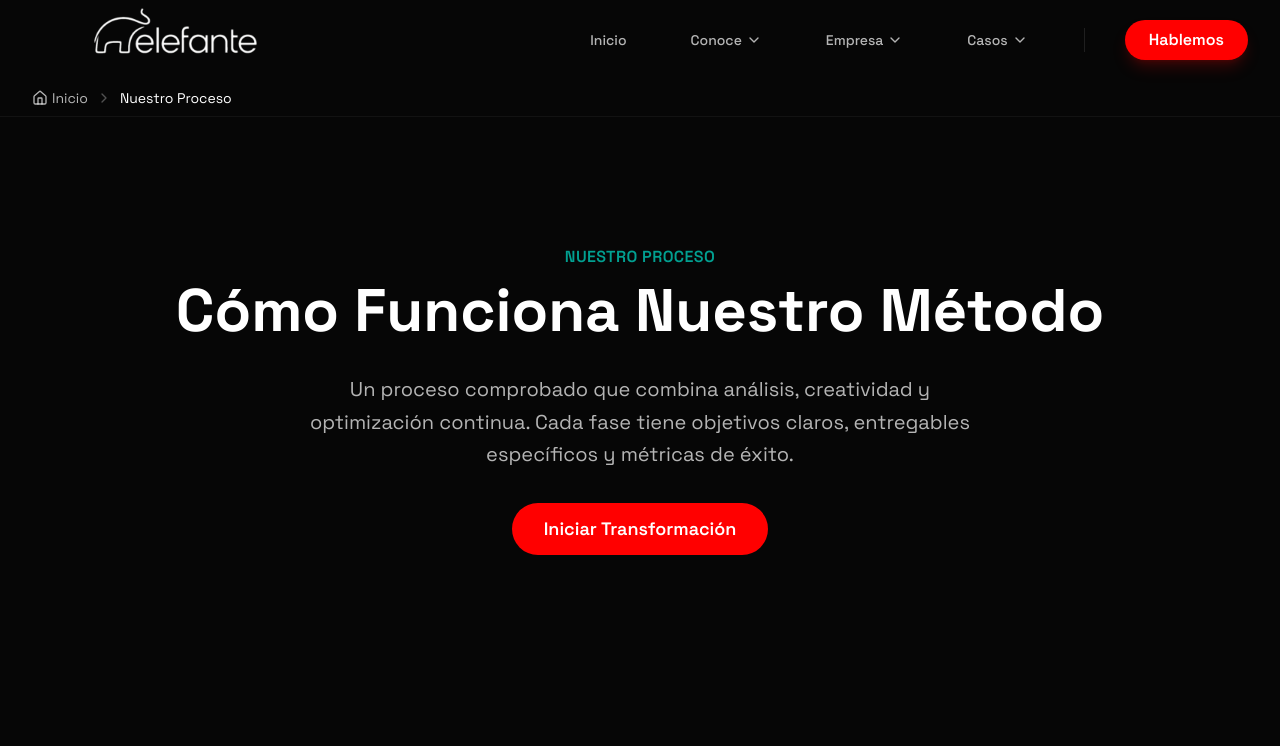
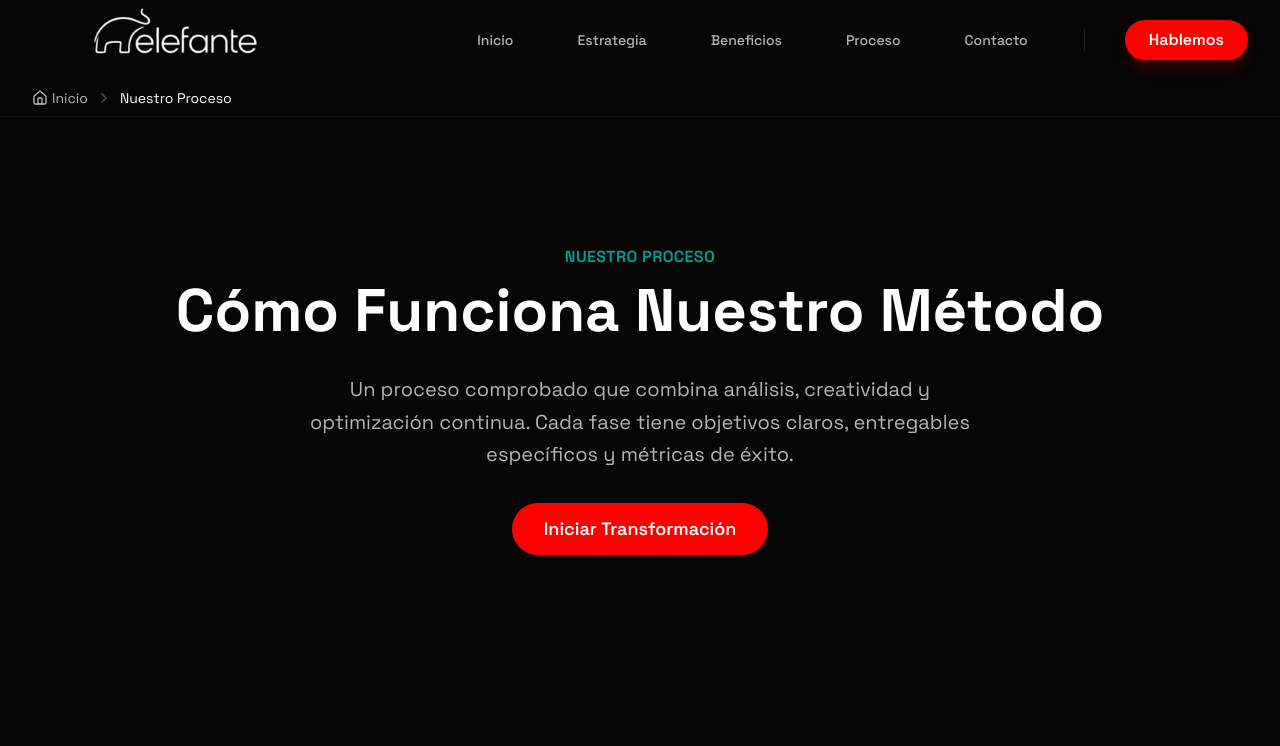
Before and after one commit to juanpablo321/elefante.com.co, a Next.js app: page /proceso in a window 1280 px wide. Shown: the top 746 px of the page. Built offline with nearby package versions, Linux system fonts and the light colour scheme.

Commit message:
feat: unify navigation and add contact link

```diff
--- a/components/Footer.tsx
+++ b/components/Footer.tsx
@@ -1,13 +1,14 @@
 "use client";
+import Link from "next/link";
 import { Mail, Phone, MapPin } from "lucide-react";
 import Image from "next/image";
 
 const footerLinks = [
-  { label: "Inicio", href: "#hero" },
-  { label: "Servicios", href: "#servicios" },
-  { label: "Nosotros", href: "#nosotros" },
-  { label: "Portafolio", href: "#portafolio" },
-  { label: "Contacto", href: "#contacto" },
+  { label: "Inicio", href: "/" },
+  { label: "Estrategia", href: "/estrategia" },
+  { label: "Beneficios", href: "/beneficios" },
+  { label: "Proceso", href: "/proceso" },
+  { label: "Contacto", href: "/contacto" }
 ];
 
 const socialLinks = [
@@ -15,11 +16,7 @@ const socialLinks = [
 ];
 
 export default function Footer() {
-  const handleNavClick = (href: string) => {
-    if (href.startsWith("#")) {
-      document.querySelector(href)?.scrollIntoView({ behavior: "smooth" });
-    }
-  };
+
 
   return (
     <footer className="relative bg-brand-dark border-t border-white/5">
@@ -47,16 +44,12 @@ export default function Footer() {
             <ul className="space-y-3">
               {footerLinks.map((link) => (
                 <li key={link.href}>
-                  <a
+                  <Link
                     href={link.href}
-                    onClick={(e) => {
-                      e.preventDefault();
-                      handleNavClick(link.href);
-                    }}
                     className="text-white/50 hover:text-white text-sm transition-colors"
                   >
                     {link.label}
-                  </a>
+                  </Link>
                 </li>
               ))}
             </ul>
--- a/components/Navbar.tsx
+++ b/components/Navbar.tsx
@@ -80,32 +80,11 @@ function MobileMenuCategory({
 }
 
 const navLinks: NavLink[] = [
-  { label: "Inicio", href: "#hero" },
-  {
-    label: "Conoce",
-    isCategory: true,
-    submenu: [
-      { label: "Estrategias de Crecimiento", href: "/estrategia" },
-      { label: "Nuestro Proceso", href: "/proceso" },
-      { label: "Beneficios Clave", href: "/beneficios" }
-    ]
-  },
-  {
-    label: "Empresa",
-    isCategory: true,
-    submenu: [
-      { label: "Sobre Nosotros", href: "#nosotros" },
-      { label: "Portafolio", href: "#portafolio" }
-    ]
-  },
-  {
-    label: "Casos",
-    isCategory: true,
-    submenu: [
-      { label: "Casos de Éxito", href: "#casos" },
-      { label: "Testimonios", href: "#testimonios" }
-    ]
-  }
+  { label: "Inicio", href: "/" },
+  { label: "Estrategia", href: "/estrategia" },
+  { label: "Beneficios", href: "/beneficios" },
+  { label: "Proceso", href: "/proceso" },
+  { label: "Contacto", href: "/contacto" }
 ];
 
 export default function Navbar() {
@@ -132,36 +111,27 @@ export default function Navbar() {
       }`}
     >
       <nav className="container flex items-center justify-between h-16 md:h-20">
-        <a href="#hero" onClick={(e) => { e.preventDefault(); handleNavClick("#hero"); }} className="flex items-center group">
+        <Link href="/" className="flex items-center group">
           <Image src="/new_logo.png" alt="Elefante Logo" width={240} height={80} className="h-42 md:h-48 w-auto" priority />
-        </a>
+        </Link>
         <div className="hidden md:flex items-center gap-8">
           {navLinks.map((link) => {
-            if (link.isCategory && link.submenu) {
-              return (
-                <NavDropdown
-                  key={link.label}
-                  label={link.label}
-                  submenu={link.submenu}
-                  onItemClick={handleNavClick}
-                />
-              );
-            }
             if (!link.href) return null;
             const href = link.href;
+            const isExternal = !href.startsWith("/") && !href.startsWith("#");
             return (
-              <a key={href} href={href} onClick={(e) => { e.preventDefault(); handleNavClick(href); }}
+              <Link key={href} href={href}
                 className="px-4 py-2 text-sm font-medium text-white/70 hover:text-white transition-colors relative group">
                 {link.label}
                 <span className="absolute bottom-0 left-1/2 -translate-x-1/2 w-0 h-0.5 bg-brand-red group-hover:w-3/4 transition-all duration-300" />
-              </a>
+              </Link>
             );
           })}
           <div className="w-px h-6 bg-white/10 mx-2" />
-          <button onClick={() => handleNavClick("#contacto")}
+          <Link href="/contacto"
             className="bg-brand-red hover:bg-brand-red/80 text-white font-semibold rounded-full px-6 py-2 transition-colors shadow-lg shadow-brand-red/20">
             Hablemos
-          </button>
+          </Link>
         </div>
         <button onClick={() => setMobileOpen(!mobileOpen)} className="md:hidden text-white p-2" aria-label="Toggle menu">
           {mobileOpen ? <X size={24} /> : <Menu size={24} />}
@@ -173,30 +143,20 @@ export default function Navbar() {
             className="md:hidden bg-brand-dark/98 backdrop-blur-md border-t border-white/5 overflow-hidden">
             <div className="container py-6 flex flex-col gap-4">
               {navLinks.map((link, index) => {
-                if (link.isCategory && link.submenu) {
-                  return (
-                    <MobileMenuCategory
-                      key={link.label}
-                      label={link.label}
-                      submenu={link.submenu}
-                      onItemClick={handleNavClick}
-                    />
-                  );
-                }
                 if (!link.href) return null;
                 const href = link.href;
                 return (
-                  <a key={href} href={href} onClick={(e) => { e.preventDefault(); handleNavClick(href); }}
+                  <Link key={href} href={href}
                     className="py-3 px-4 text-lg font-medium text-white/80 hover:text-white hover:bg-white/5 rounded-lg transition-colors">
                     {link.label}
-                  </a>
+                  </Link>
                 );
               })}
               <div className="h-px bg-white/10 my-2" />
-              <button onClick={() => handleNavClick("#contacto")}
-                className="mt-2 w-full bg-brand-red hover:bg-brand-red/80 text-white font-semibold rounded-full py-3 transition-colors">
+              <Link href="/contacto"
+                className="mt-2 w-full block text-center bg-brand-red hover:bg-brand-red/80 text-white font-semibold rounded-full py-3 transition-colors">
                 Hablemos
-              </button>
+              </Link>
             </div>
           </motion.div>
         )}
```
